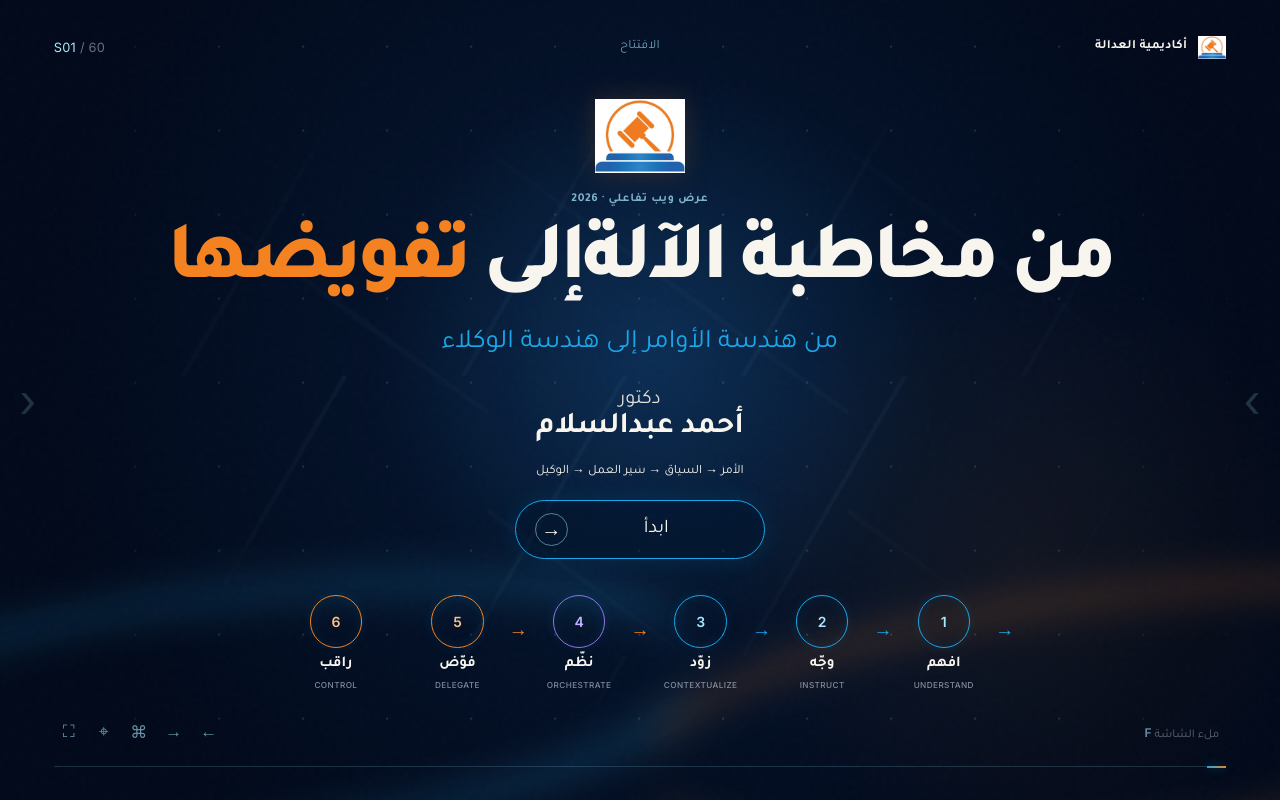
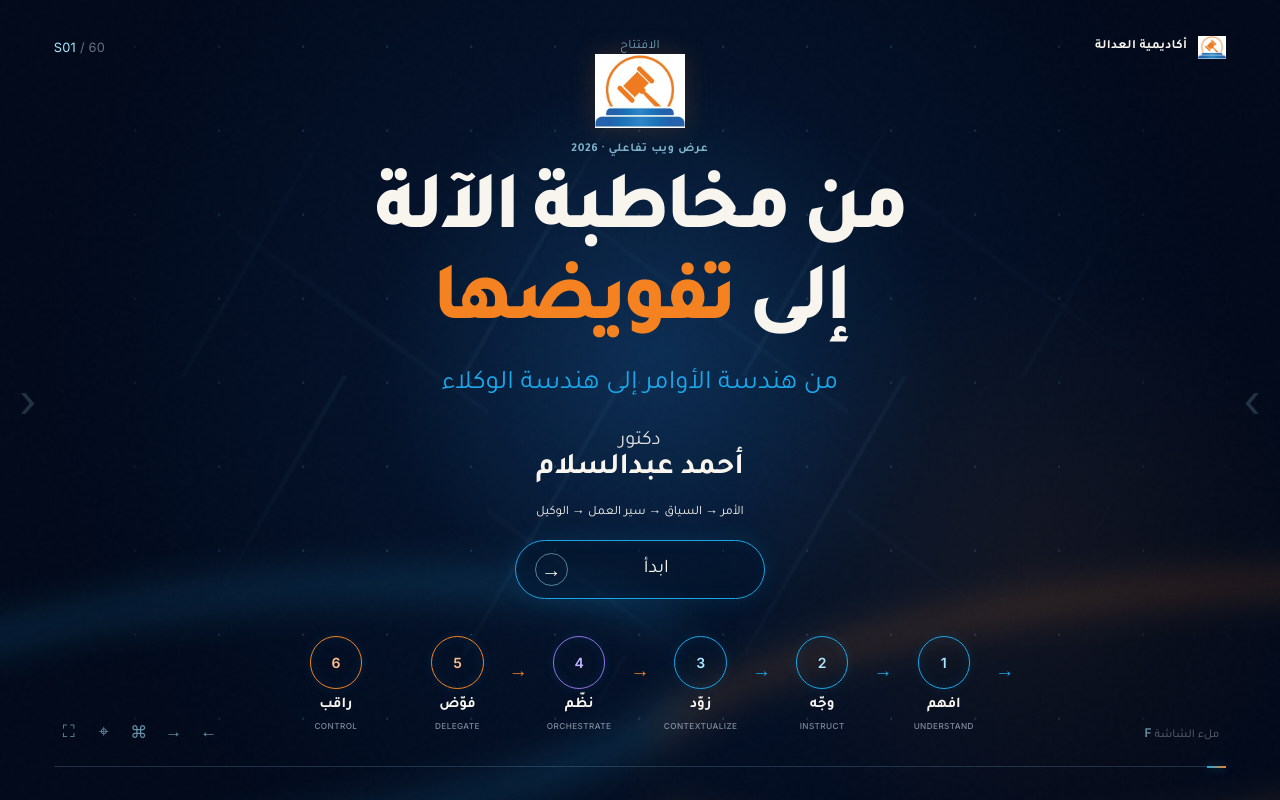
Before and after one commit to Dr-Ahmed-Abdelsalam/from-prompt-to-agent, a React (Vite) app in the folder app/: page / in a window 1280 px wide. Built offline with nearby package versions, Linux system fonts and the light colour scheme.

Commit message:
Force opening title into approved two-line layout

```diff
--- a/app/src/App.tsx
+++ b/app/src/App.tsx
@@ -51,8 +51,8 @@ function CoverScene({ slide, onNext }: { slide: Slide; onNext: () => void }) {
       {isOpening ? <>
         <p className="cover-kicker">عرض ويب تفاعلي · 2026</p>
         <h1 id={`${slide.id}-title`} className="opening-title">
-          <span>من مخاطبة الآلة</span>
-          <span>إلى <em>تفويضها</em></span>
+          <span style={{ display: 'block' }}>من مخاطبة الآلة</span>
+          <span style={{ display: 'block' }}>إلى <em>تفويضها</em></span>
         </h1>
         <p className="cover-subtitle">من هندسة الأوامر إلى هندسة الوكلاء</p>
       </> : <>
```
